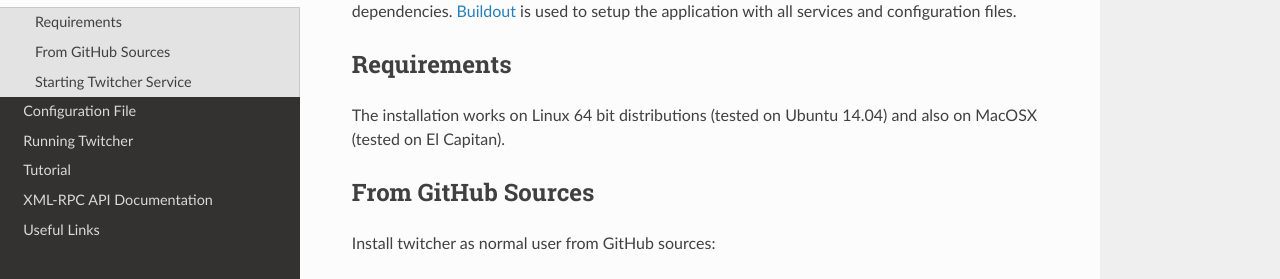
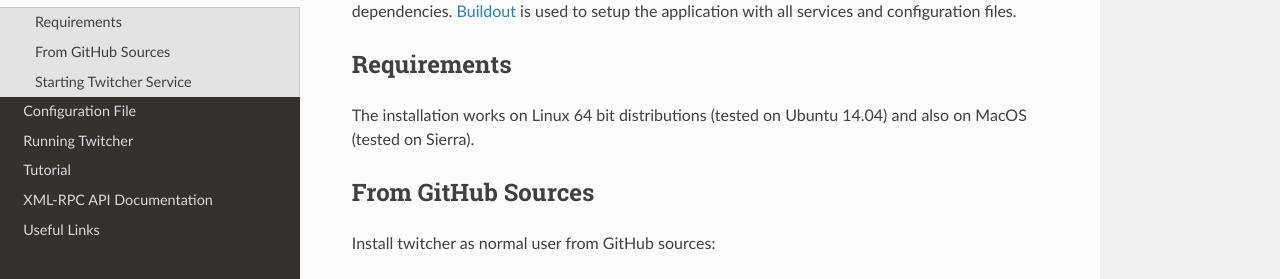
Before and after one commit to crim-ca/weaver, a Sphinx documentation site: the page built from docs/source/installation.rst, in a window 1280 px wide and 1340 px high. Shown: the part 184-463 px from the top of the window. Built offline with Sphinx 7.4.7 and the Read the Docs theme 2.0.0, drawn with Linux system fonts in a browser that asks for light colours.

Commit message:
update macos install

```diff
--- a/docs/source/installation.rst
+++ b/docs/source/installation.rst
@@ -9,7 +9,7 @@ The installation is using the Python distribution system `Anaconda`_ to maintain
 Requirements
 ============
 
-The installation works on Linux 64 bit distributions (tested on Ubuntu 14.04) and also on MacOSX (tested on El Capitan).
+The installation works on Linux 64 bit distributions (tested on Ubuntu 14.04) and also on MacOS (tested on Sierra).
 
 From GitHub Sources
 ===================
```
